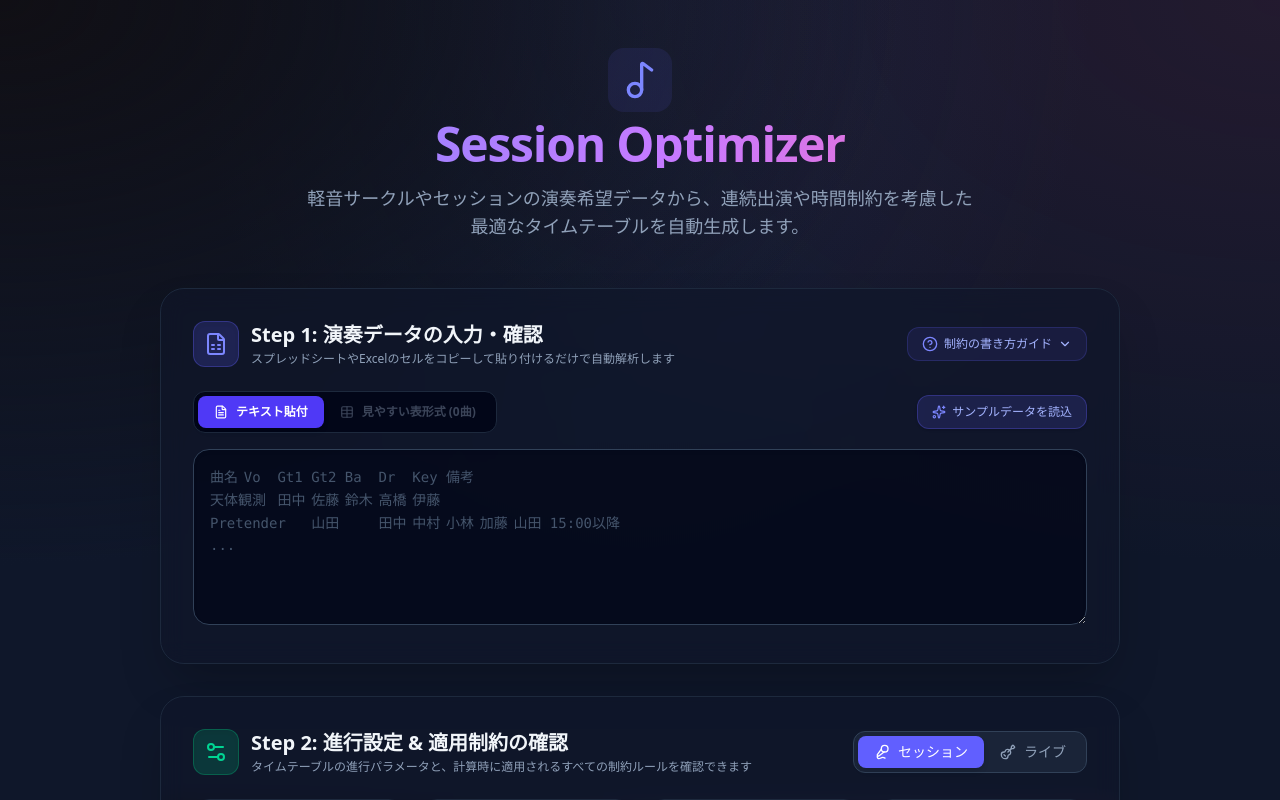
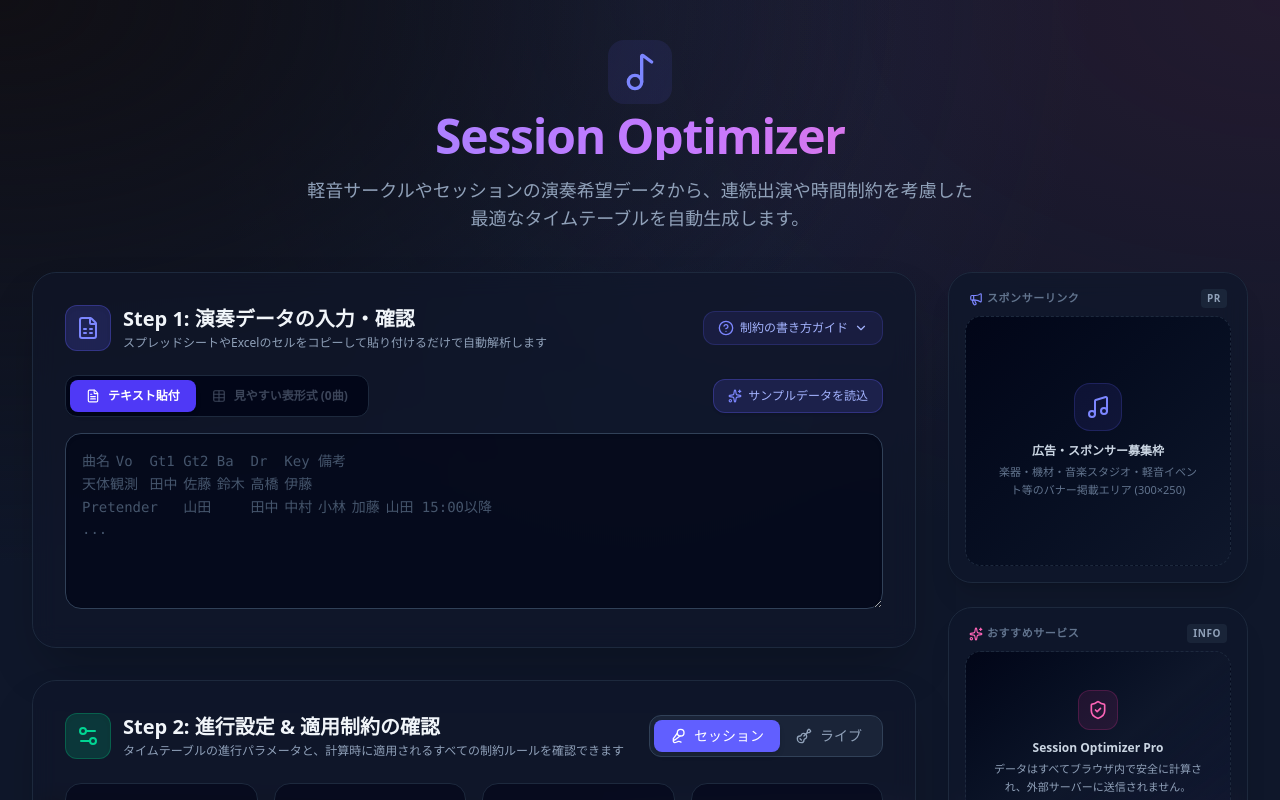
Before and after one commit to nasse0326/Session_Timetable_Optimizer, a Next.js app: page / in a window 1280 px wide. Shown: the top 800 px of the page. Built offline with nearby package versions, Linux system fonts and the light colour scheme.

Commit message:
feat: add sticky PC ad sidebar component and layout

```diff
--- a/src/app/page.tsx
+++ b/src/app/page.tsx
@@ -4,6 +4,7 @@ import React, { useState, useEffect, useCallback } from 'react';
 import StepInput from '@/components/StepInput';
 import StepConfig from '@/components/StepConfig';
 import StepResult from '@/components/StepResult';
+import AdSidebar from '@/components/AdSidebar';
 import { SessionConfig, Song, MemberConstraint, OptimizationResult } from '@/types';
 import { parseTsv } from '@/utils/parser';
 import { optimizeSchedule } from '@/utils/optimizer';
@@ -66,20 +67,23 @@ export default function Home() {
   }, [songs, constraints, config]);
 
   return (
-    <main className="min-h-screen py-12 px-4 sm:px-6 lg:px-8 max-w-5xl mx-auto font-sans">
-      <header className="mb-12 text-center space-y-4">
+    <main className="min-h-screen py-10 px-4 sm:px-6 lg:px-8 max-w-7xl mx-auto font-sans">
+      <header className="mb-10 text-center space-y-4">
         <div className="inline-flex items-center justify-center p-3 bg-indigo-500/10 rounded-2xl mb-2">
           <Music2 className="w-10 h-10 text-indigo-400" />
         </div>
         <h1 className="text-4xl md:text-5xl font-extrabold text-transparent bg-clip-text bg-gradient-to-r from-indigo-400 via-purple-400 to-pink-400 tracking-tight">
           Session Optimizer
         </h1>
-        <p className="text-slate-400 text-lg max-w-2xl mx-auto">
+        <p className="text-slate-400 text-base md:text-lg max-w-2xl mx-auto">
           軽音サークルやセッションの演奏希望データから、連続出演や時間制約を考慮した最適なタイムテーブルを自動生成します。
         </p>
       </header>
 
-      <div className="space-y-8">
+      {/* メインレイアウト: PC (xl以上) では右側に固定サイドバーを配置 */}
+      <div className="flex flex-col xl:flex-row items-start gap-8 justify-center">
+        {/* 左側: メインツール領域 */}
+        <div className="flex-1 w-full max-w-5xl space-y-8">
           <StepInput
             tsv={tsv}
             onTsvChange={setTsv}
@@ -101,6 +105,10 @@ export default function Home() {
           />
         </div>
 
+        {/* 右側: PC用 常設・追従型サイドバー */}
+        <AdSidebar />
+      </div>
+
       <footer className="mt-16 text-center text-sm text-slate-600">
         <p>Session Optimizer &copy; {new Date().getFullYear()}</p>
         <p className="mt-1">All processing is done locally in your browser.</p>
--- /dev/null
+++ b/src/components/AdSidebar.tsx
@@ -0,0 +1,65 @@
+import React from 'react';
+import { Megaphone, ExternalLink, Sparkles, Music, ShieldCheck } from 'lucide-react';
+
+export default function AdSidebar() {
+  return (
+    <aside className="hidden xl:flex flex-col gap-6 sticky top-6 w-[300px] shrink-0">
+      {/* 広告枠 1: レクタングル (300x250) */}
+      <div className="bg-slate-900/70 border border-slate-800 rounded-3xl p-4 backdrop-blur-md shadow-xl transition-all hover:border-slate-700">
+        <div className="flex items-center justify-between text-[11px] font-semibold text-slate-500 uppercase tracking-wider mb-2 px-1">
+          <span className="flex items-center gap-1">
+            <Megaphone className="w-3.5 h-3.5 text-indigo-400" />
+            スポンサーリンク
+          </span>
+          <span className="text-[10px] bg-slate-800/80 px-1.5 py-0.5 rounded text-slate-400">PR</span>
+        </div>
+
+        {/*
+          【広告コード挿入エリア 1】
+          Google AdSense や アフィリエイトタグ（サウンドハウス、音楽スタジオ等）をここに貼り付けます。
+        */}
+        <div className="w-full h-[250px] bg-gradient-to-br from-slate-950 to-slate-900 border border-dashed border-slate-800 rounded-2xl flex flex-col items-center justify-center text-center p-4 group hover:border-indigo-500/40 transition-colors">
+          <div className="w-12 h-12 rounded-2xl bg-indigo-500/10 border border-indigo-500/20 flex items-center justify-center mb-3 group-hover:scale-110 transition-transform">
+            <Music className="w-6 h-6 text-indigo-400" />
+          </div>
+          <p className="text-xs font-bold text-slate-300 mb-1">
+            広告・スポンサー募集枠
+          </p>
+          <p className="text-[11px] text-slate-500 leading-relaxed max-w-[200px]">
+            楽器・機材・音楽スタジオ・軽音イベント等のバナー掲載エリア (300×250)
+          </p>
+        </div>
+      </div>
+
+      {/* サポート・おすすめ情報 or 広告枠 2 (300x300〜300x600) */}
+      <div className="bg-slate-900/70 border border-slate-800 rounded-3xl p-4 backdrop-blur-md shadow-xl transition-all hover:border-slate-700">
+        <div className="flex items-center justify-between text-[11px] font-semibold text-slate-500 uppercase tracking-wider mb-2 px-1">
+          <span className="flex items-center gap-1">
+            <Sparkles className="w-3.5 h-3.5 text-pink-400" />
+            おすすめサービス
+          </span>
+          <span className="text-[10px] bg-slate-800/80 px-1.5 py-0.5 rounded text-slate-400">INFO</span>
+        </div>
+
+        {/*
+          【広告コード挿入エリア 2】
+          縦長バナーや、別のおすすめツール/サービス紹介リンク等を貼り付けます。
+        */}
+        <div className="w-full min-h-[220px] bg-gradient-to-br from-slate-950 via-slate-900 to-indigo-950/20 border border-dashed border-slate-800 rounded-2xl flex flex-col items-center justify-center text-center p-4 group hover:border-pink-500/40 transition-colors">
+          <div className="w-10 h-10 rounded-xl bg-pink-500/10 border border-pink-500/20 flex items-center justify-center mb-2.5 group-hover:scale-110 transition-transform">
+            <ShieldCheck className="w-5 h-5 text-pink-400" />
+          </div>
+          <p className="text-xs font-bold text-slate-300 mb-1">
+            Session Optimizer Pro
+          </p>
+          <p className="text-[11px] text-slate-400 leading-relaxed mb-3 max-w-[220px]">
+            データはすべてブラウザ内で安全に計算され、外部サーバーに送信されません。
+          </p>
+          <div className="text-[10px] text-indigo-400 bg-indigo-500/10 border border-indigo-500/20 px-2.5 py-1 rounded-lg">
+            常設バナー枠 (300×250 / 300×600)
+          </div>
+        </div>
+      </div>
+    </aside>
+  );
+}
```
Lines whose indentation alone changed are shown as unchanged.
